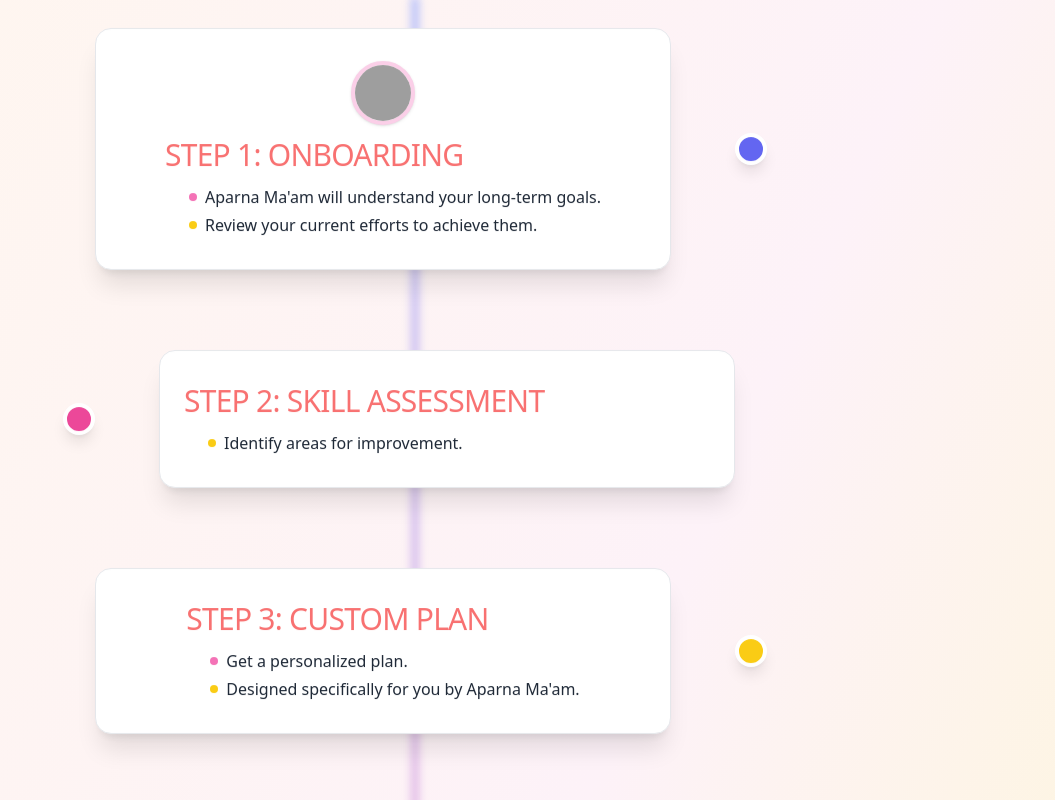
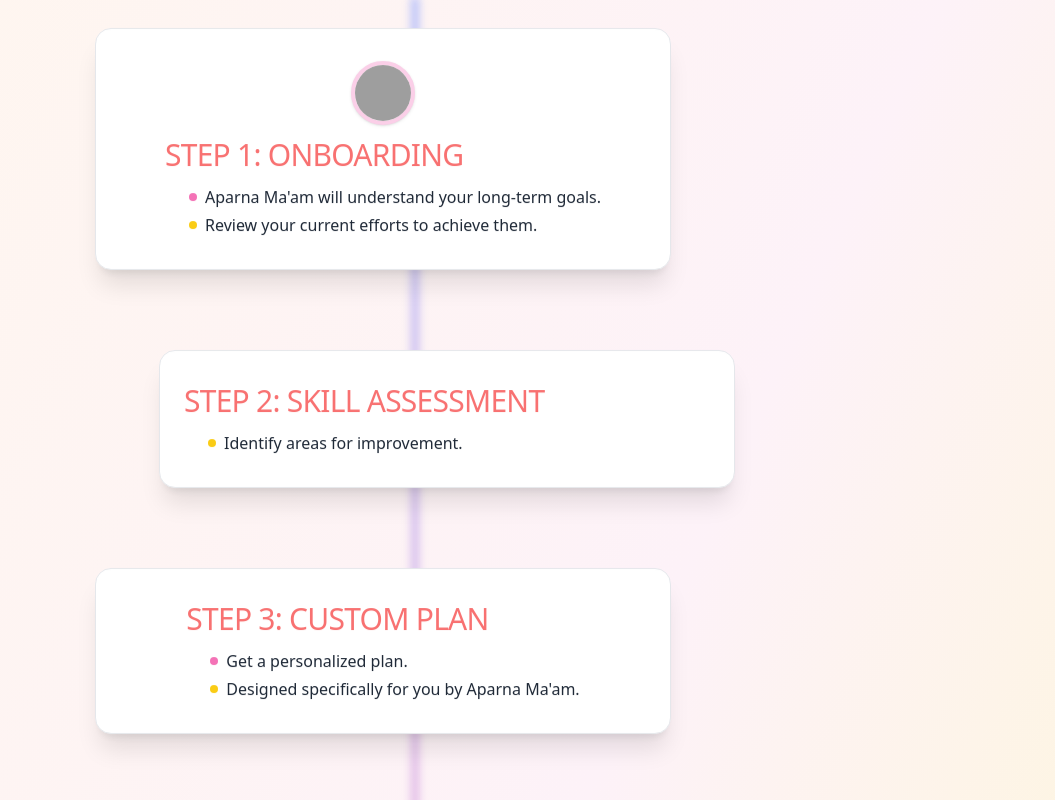
Before and after one commit to Vishalmakhija1012/fab-final-fixed2, a React (Vite) app: page /single-page in a window 1280 px wide. Shown: the part 1060-1860 px from the top of the page, without its empty margins (225-1280 px from the left). Built offline with nearby package versions, Linux system fonts and the light colour scheme; grey boxes are pictures that could not be loaded.

Commit message:
Remove desktop timeline dots in Journey section, keep only main avatar circle

```diff
--- a/src/components/single-page.jsx
+++ b/src/components/single-page.jsx
@@ -258,10 +258,6 @@ const JourneyTimeline = ({ selectedCourse, typeDropdown }) => {
               ${item.type === 'outcome' ? 'md:self-center md:text-center' : ''}
             `}
           >
-            {/* Dot (desktop) for steps only */}
-            {item.type === 'step' && (
-              <span className={`hidden md:block absolute top-1/2 z-10 w-8 h-8 rounded-full border-4 border-white shadow-lg ${item.dot} transition-all duration-500`} style={{left: idx%2===0 ? '100%' : undefined, right: idx%2!==0 ? '100%' : undefined, transform: 'translateY(-50%)'}}></span>
-            )}
             {/* Card */}
             <div className={`relative z-20 bg-white rounded-2xl shadow-xl border border-gray-200 px-6 py-8 flex flex-col items-center md:items-${item.type === 'step' ? (idx%2===0?'end':'start') : 'center'} text-center md:text-${item.type === 'step' ? (idx%2===0?'right':'left') : 'center'} w-full transition-all duration-300 hover:scale-[1.03] hover:shadow-2xl`}>
               {/* Step 1 avatar */}
```
